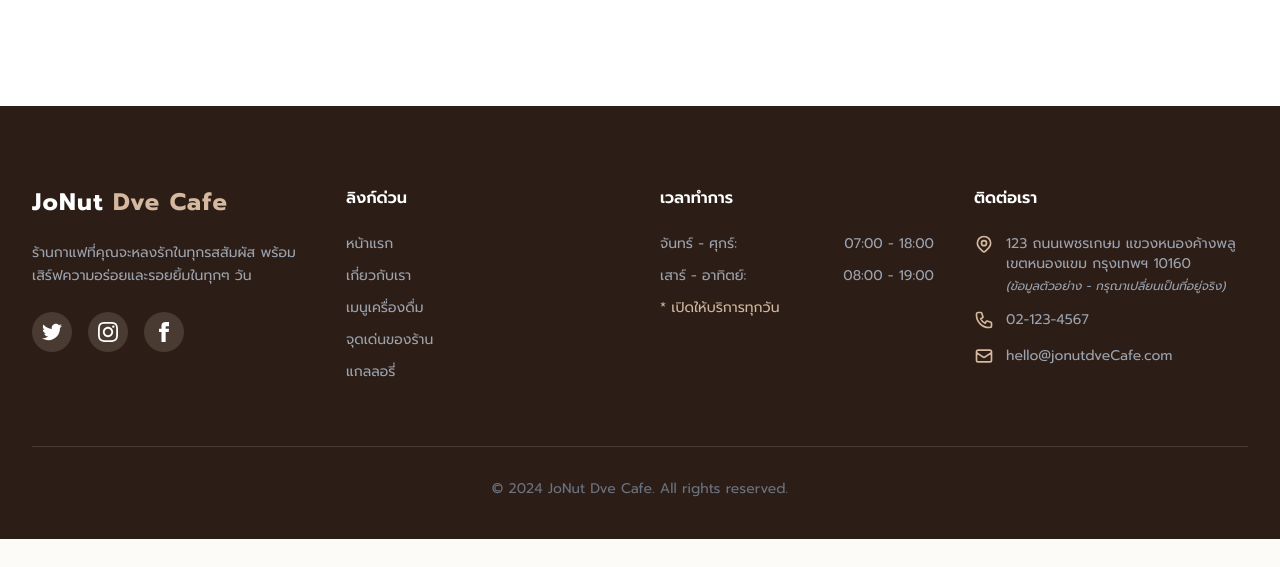
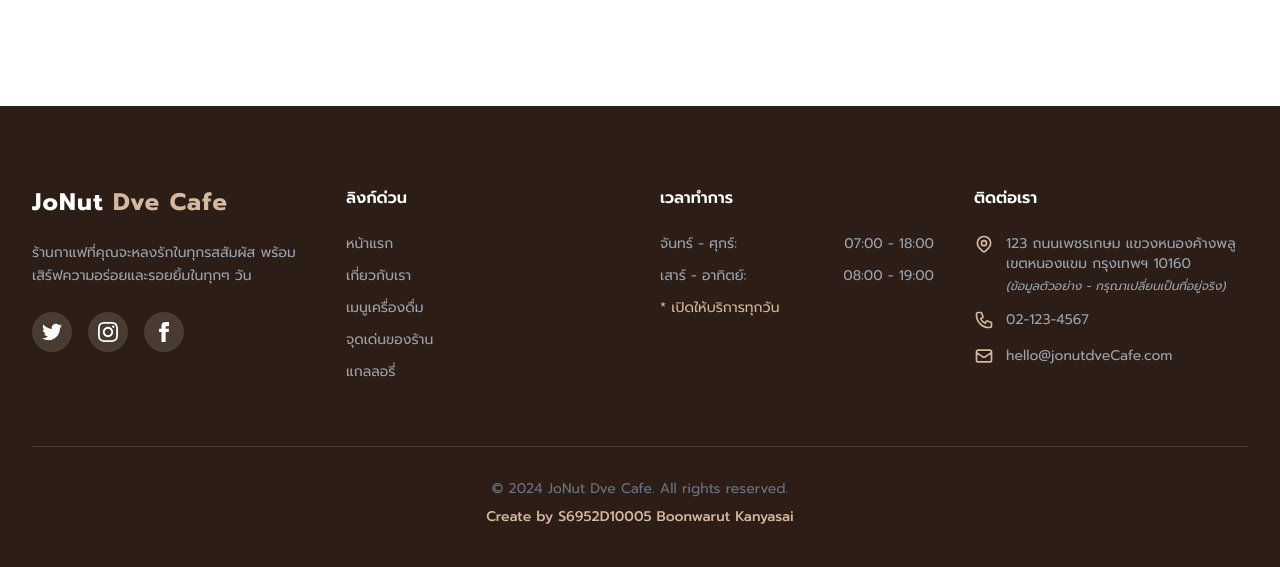
Before and after one commit to S6952D10005/coffee_dve, a plain HTML site: page index.html in a window 1280 px wide. Shown: the part 3694-4261 px from the top of the page. Before the commit the page ends 4233 px from the top, so only its background shows below. Drawn offline with nearby package versions, Linux system fonts and the light colour scheme.

Commit message:
Commit V.2

```diff
--- a/index.html
+++ b/index.html
@@ -807,9 +807,12 @@
 
         <!-- Copyright -->
         <div
-          class="border-t border-coffee-700 pt-8 mt-8 text-center text-gray-500 text-sm"
+          class="border-t border-coffee-700 pt-8 mt-8 text-center text-gray-500 text-sm space-y-2"
         >
           <p>&copy; 2024 JoNut Dve Cafe. All rights reserved.</p>
+          <p class="text-coffee-300 font-medium">
+            Create by S6952D10005 Boonwarut Kanyasai
+          </p>
         </div>
       </div>
     </footer>
```
